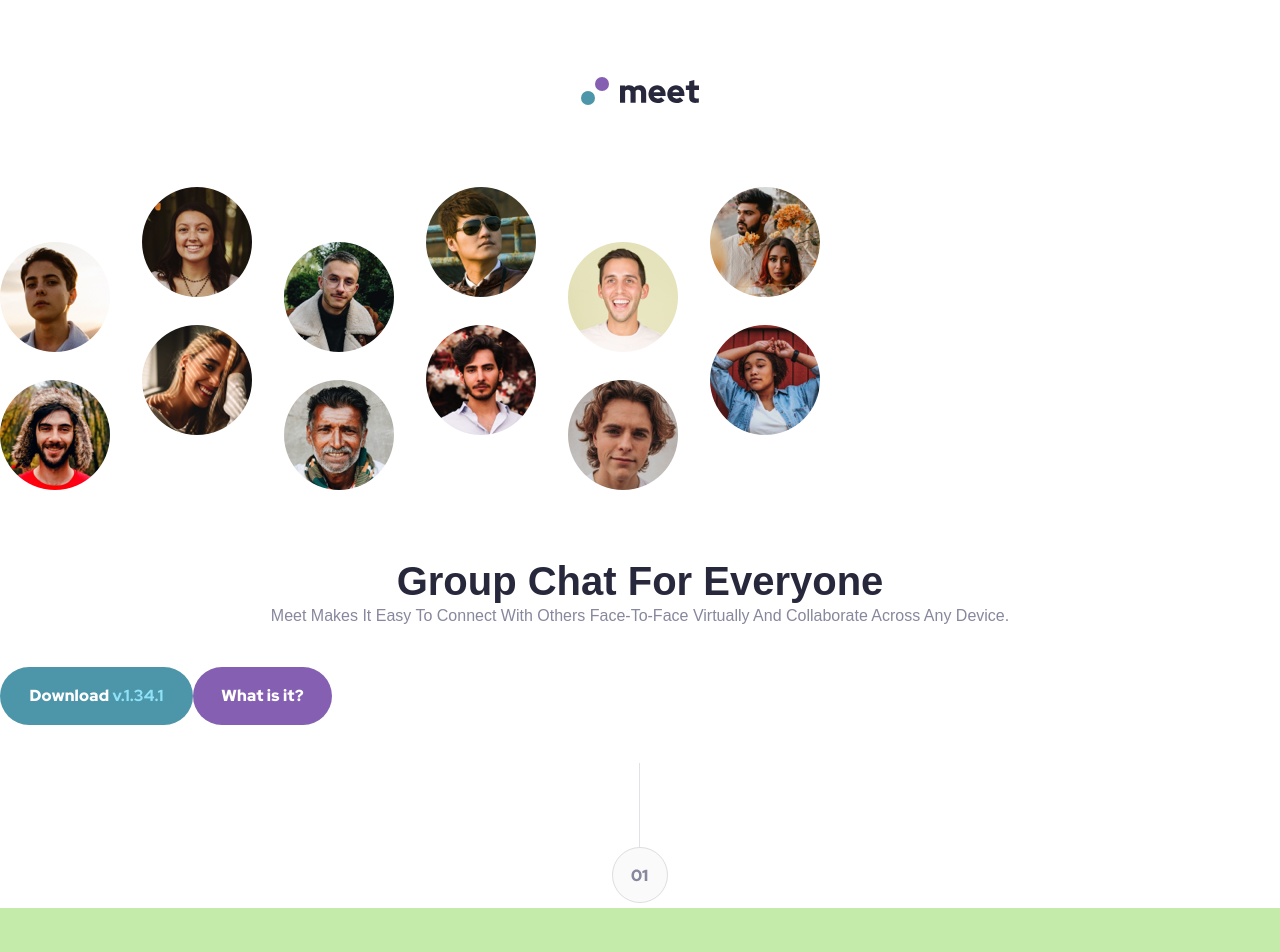
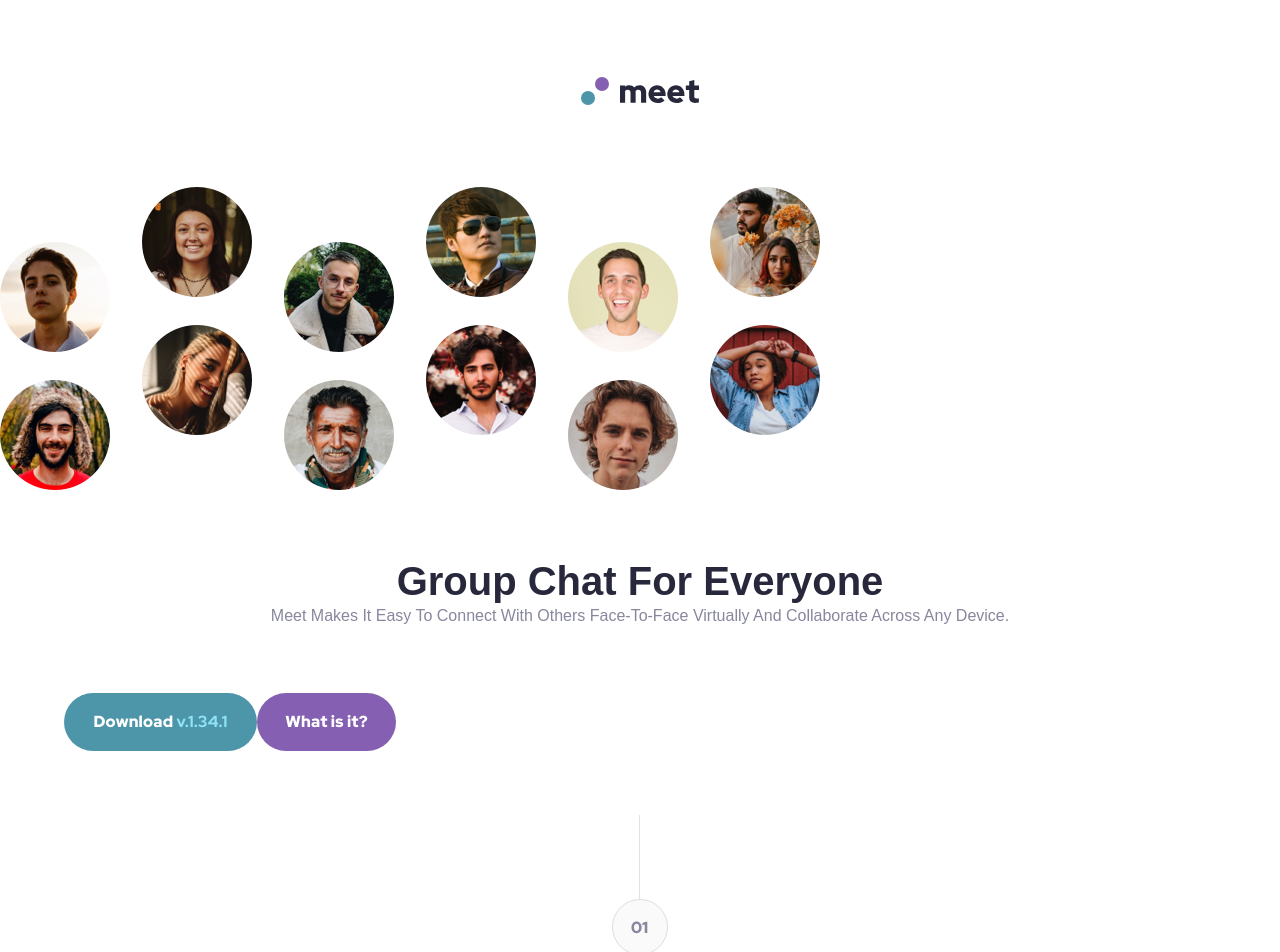
Before and after one commit to PiriyaLapa/meet-landing-page, a React (Create React App) app: page / in a window 1280 px wide. Shown: the top 952 px of the page. Built offline with nearby package versions, Linux system fonts and the light colour scheme.

Commit message:
update container button and style setting to be flex

```diff
--- a/src/components/cards/CardHeader.tsx
+++ b/src/components/cards/CardHeader.tsx
@@ -1,5 +1,10 @@
 import * as React from "react";
-import { ContentHeader,StyledCardHeader,TitleHeader } from "../../styles/styles";
+import {
+  ContainerButton,
+  ContentHeader,
+  StyledCardHeader,
+  TitleHeader,
+} from "../../styles/styles";
 import ButtonDownload from "../buttons/ButtonDownload";
 import ButtonWhat from "../buttons/ButtonWhat";
 import { dataLandingPage } from "../../apis/Apis";
@@ -12,8 +17,10 @@ export default class CardHeader extends React.Component {
       <StyledCardHeader>
         <TitleHeader>{title}</TitleHeader>
         <ContentHeader>{content}</ContentHeader>
-        <ButtonDownload btnType="Primary" />
-        <ButtonWhat />
+        <ContainerButton>
+          <ButtonDownload btnType="Primary" />
+          <ButtonWhat />
+        </ContainerButton>
       </StyledCardHeader>
     );
   }
--- a/src/styles/styles.ts
+++ b/src/styles/styles.ts
@@ -3,6 +3,35 @@ import { StyledBtnProp } from "../interface/interface";
 import { BtnDownloadProps } from "../interface/interface";
 
 // Button
+export const ContainerButton = styled.div`
+  width: 100%;
+  height: auto;
+  display: flex;
+  padding: 5%;
+  @media screen and (max-width: 767px) {
+    flex-direction: column;
+    align-items: center;
+    gap: 15px;
+  }
+
+  // Tablet
+  @media screen and (min-width: 768px) and (max-width: 1023px) {
+    //
+  }
+
+  // Labtop
+  @media screen and (min-width: 1024px) and (max-width: 1439px) {
+    //
+  }
+
+  // Desktop
+  @media screen and (min-width: 1440px) {
+    //
+  }
+  @media screen and (min-width: 1920px) {
+    //
+  }
+`;
 export const StyledButtonWhat = styled.button<StyledBtnProp>`
   border-radius: 29px;
   background-color: #855fb1;
@@ -17,10 +46,7 @@ export const StyledButtonWhat = styled.button<StyledBtnProp>`
   font-size: 16px;
   line-height: 26px;
   letter-spacing: 0.2px;
-  margin: 3% auto;
   @media screen and (max-width: 767px) {
-    grid-area: D;
-    display: block;
   }
 
   // Tablet
@@ -67,9 +93,7 @@ export const StyledBtnDownload = styled.button<BtnDownloadProps>`
   }
 
   @media screen and (max-width: 767px) {
-    grid-area: C;
     display: block;
-    margin: 5% auto;
   }
 
   // Tablet
@@ -131,8 +155,7 @@ export const StyledHeader = styled.header`
 
   // Tablet
   @media screen and (min-width: 768px) and (max-width: 1023px) {
-    //  background-color:#BDCDD6;
-    /* padding: 3% 5%; */
+    background-color: #ffff;
   }
 
   // Labtop
@@ -296,7 +319,7 @@ export const ContentHeader = styled(TitleHeader)`
 // Vector
 
 export const StyledVector1 = styled.div`
-  text-align:center;
+  text-align: center;
 
   @media screen and (max-width: 767px) {
     //
```
